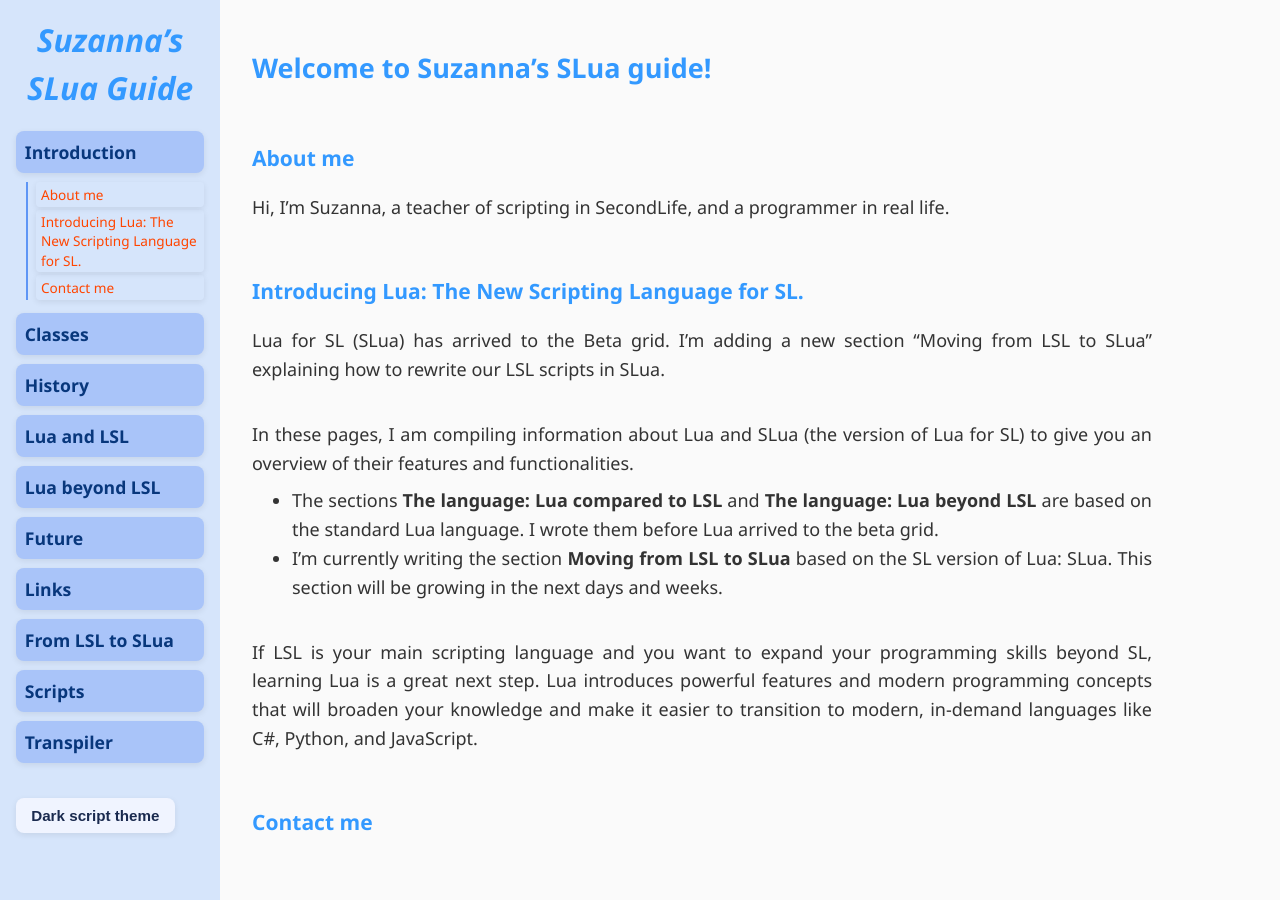
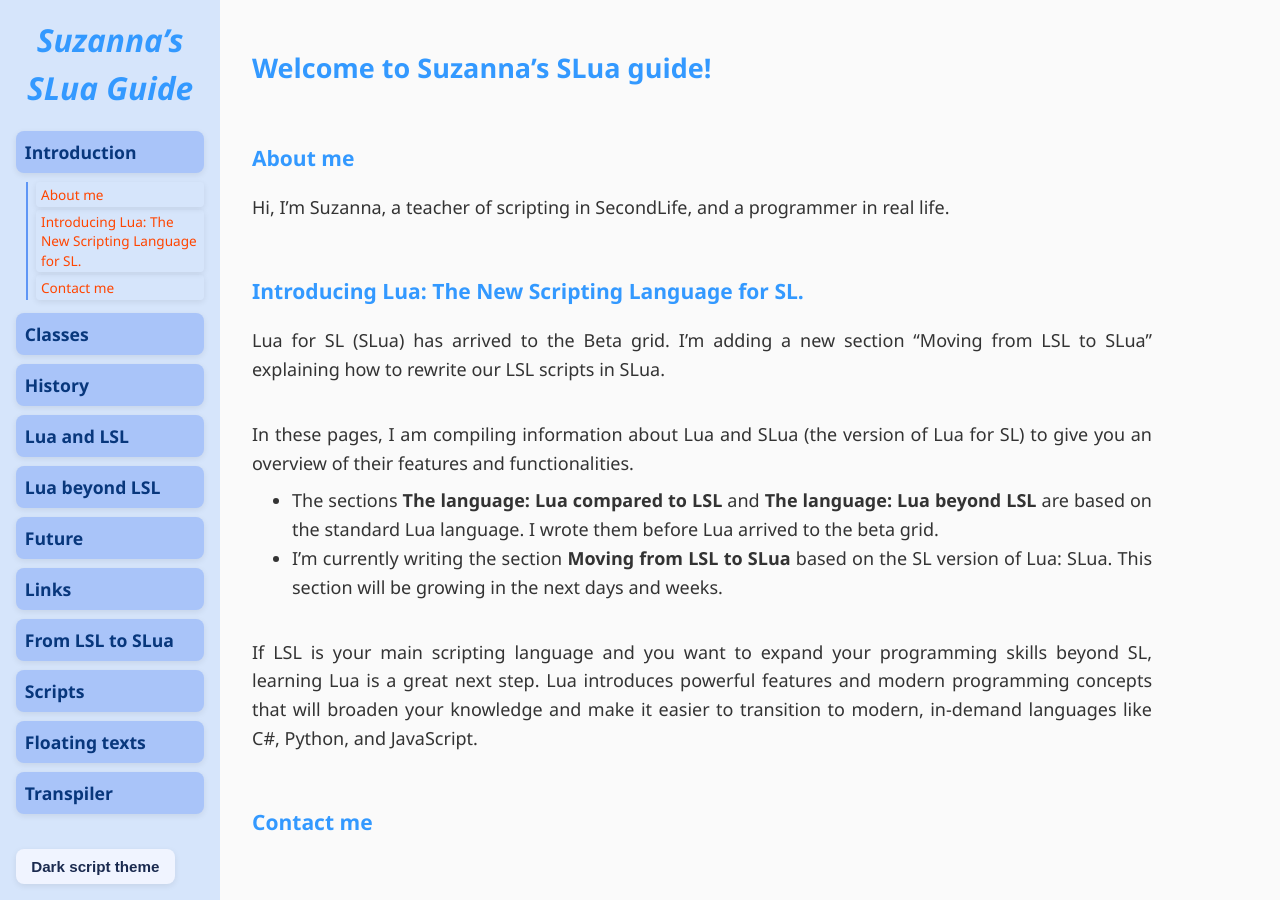
Before and after one commit to Suzanna-Linn/slua, a Jekyll site: the page built from docs/index.md, in a window 1280 px wide. Built offline with Jekyll 4.4.1, drawn with Linux system fonts in a browser that asks for light colours; nearby versions of some CDN libraries; comment, search, counter and statistics services are not loaded.

Commit message:
Update sidebar.html

```diff
--- a/docs/_includes/sidebar.html
+++ b/docs/_includes/sidebar.html
@@ -8,7 +8,7 @@
     <li><a href="/slua/language2" class="page-link">Lua beyond LSL</a></li>
     <li><a href="/slua/future" class="page-link">Future</a></li>
     <li><a href="/slua/links" class="page-link">Links</a></li>
-    <li>
+    <li class="has-submenu" data-path="/slua/moving">
       <a href="/slua/moving" class="page-link">From LSL to SLua</a>
       <ul class="submenu">
         <li><a href="/slua/moving-using" class="page-link">Using SLua</a></li>
@@ -25,7 +25,11 @@
         <li><a href="/slua/moving-lists" class="page-link">Lists</a></li>
       </ul>
     </li>
-    <li><a href="/slua/scripts" class="page-link">Scripts</a></li>
+    <li class="has-submenu" data-path="/slua/scripts">
+      <a href="/slua/scripts" class="page-link">Scripts</a></li>
+      <ul class="submenu">
+        <li><a href="/slua/scripts-floating-texts" class="page-link">Floating texts</a></li>
+      </ul>
     <li><a href="/slua/transpiler" class="page-link">Transpiler</a></li>
   </ul>
   <br>
```
